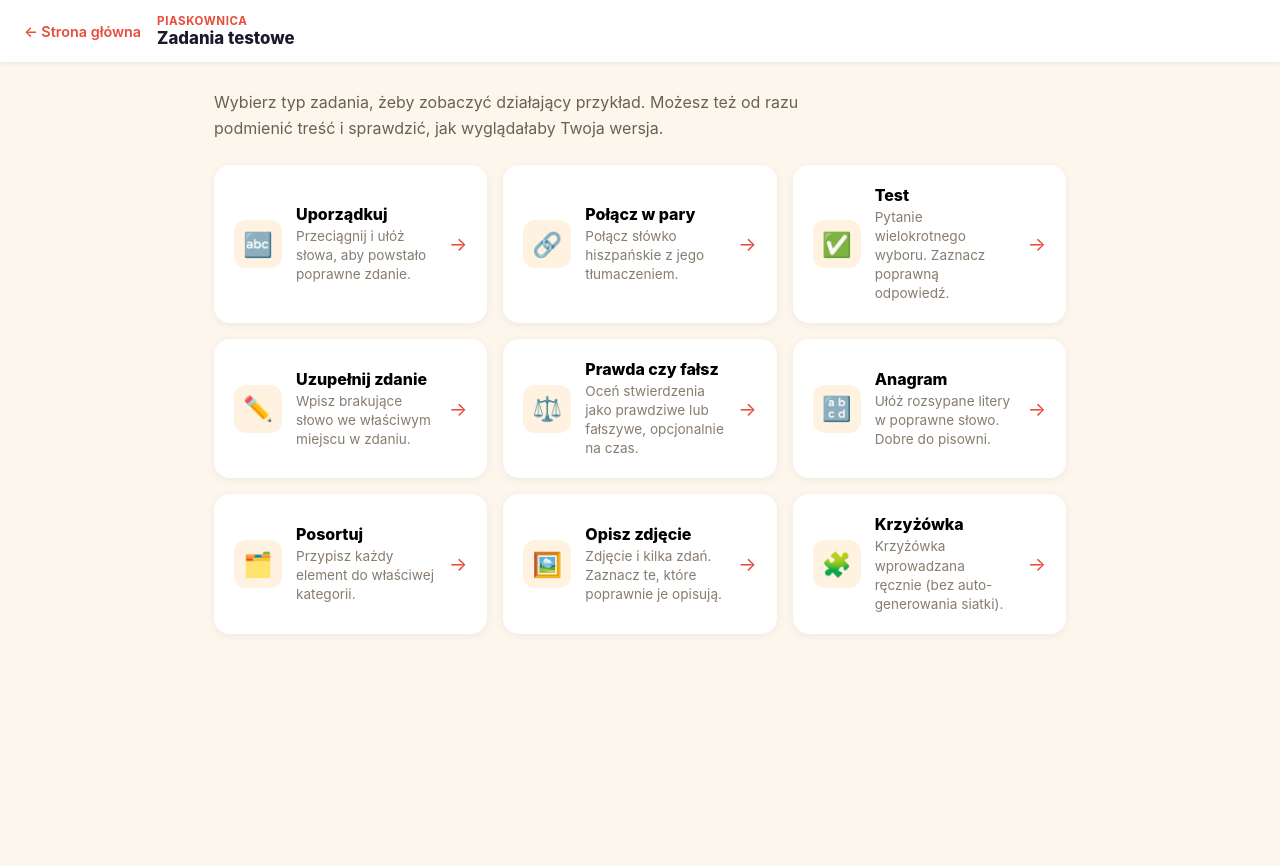
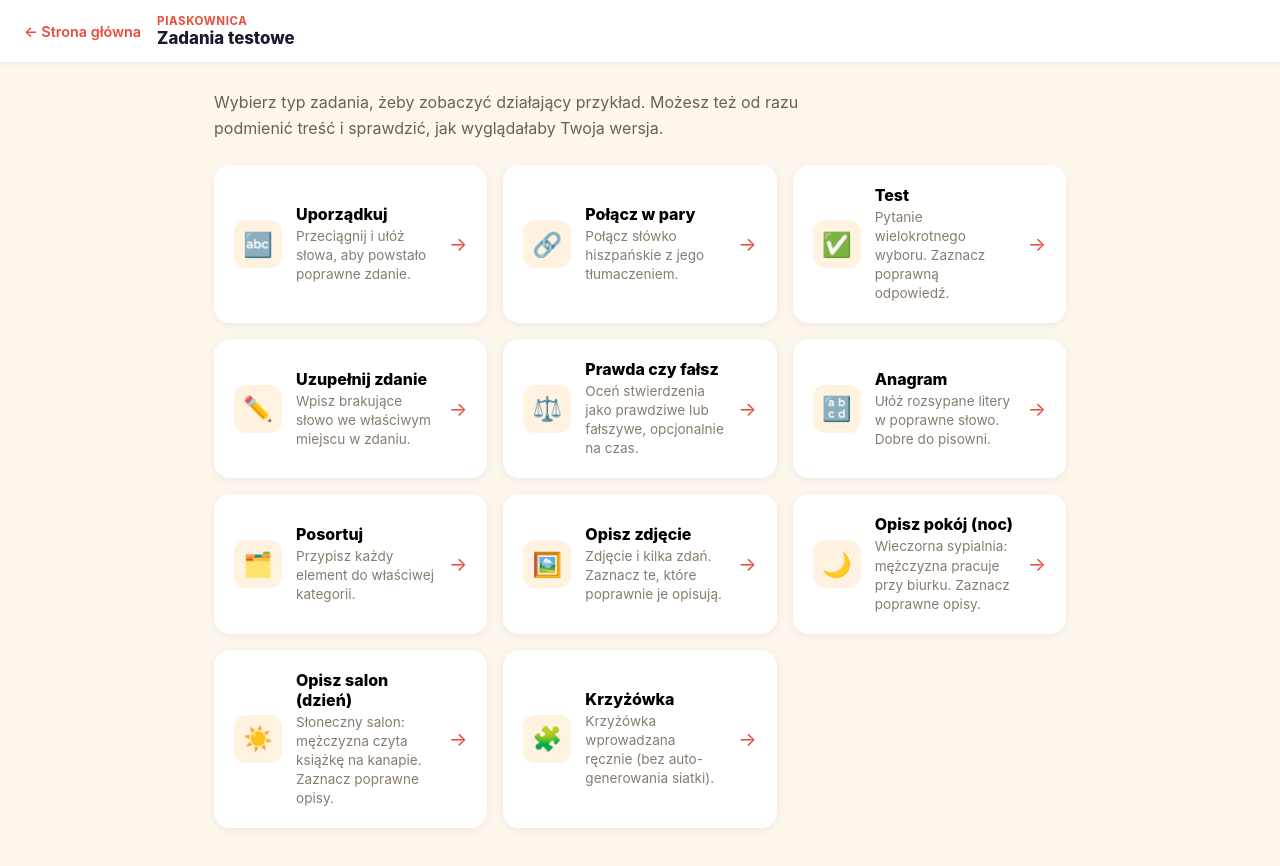
Before and after one commit to Reiv21/SpanishLessons, a React (Vite) app: page /zadania in a window 1280 px wide. Shown: the top 866 px of the page. Before the commit the page ends 800 px from the top, so only its background shows below. Built offline with nearby package versions, Linux system fonts and the light colour scheme.

Commit message:
feat: zadania opisu zdjecia dla obraz1 (sypialnia noc) i obraz2 (salon dzien)

```diff
--- a/src/data/exerciseTemplates.js
+++ b/src/data/exerciseTemplates.js
@@ -142,6 +142,52 @@ export const TEMPLATES = [
     },
   },
   {
+    type: "picture-choice",
+    slug: "opisz-pokoj-noc",
+    name: "Opisz pokój (noc)",
+    desc: "Wieczorna sypialnia: mężczyzna pracuje przy biurku. Zaznacz poprawne opisy.",
+    icon: "🌙",
+    defaultBlock: {
+      type: "picture-choice",
+      instruction: "Które zdania opisują to zdjęcie?",
+      image: "/obraz1.png",
+      imageAlt: "Mężczyzna pracuje wieczorem przy biurku w sypialni",
+      multiple: true,
+      options: [
+        { text: "Es de noche.", correct: true },
+        { text: "El hombre trabaja con el ordenador portátil.", correct: true },
+        { text: "Hay una cama en la habitación.", correct: true },
+        { text: "Sobre la mesa hay una taza.", correct: true },
+        { text: "El hombre está durmiendo en la cama.", correct: false },
+        { text: "Hace sol y el cielo está azul.", correct: false },
+        { text: "La habitación está vacía.", correct: false },
+      ],
+    },
+  },
+  {
+    type: "picture-choice",
+    slug: "opisz-salon-dzien",
+    name: "Opisz salon (dzień)",
+    desc: "Słoneczny salon: mężczyzna czyta książkę na kanapie. Zaznacz poprawne opisy.",
+    icon: "☀️",
+    defaultBlock: {
+      type: "picture-choice",
+      instruction: "Które zdania opisują to zdjęcie?",
+      image: "/obraz2.png",
+      imageAlt: "Mężczyzna czyta książkę na kanapie w słonecznym salonie",
+      multiple: true,
+      options: [
+        { text: "El hombre lee un libro.", correct: true },
+        { text: "Está sentado en el sofá.", correct: true },
+        { text: "Hay plantas en el salón.", correct: true },
+        { text: "Es de día y entra el sol.", correct: true },
+        { text: "El hombre está comiendo en la cocina.", correct: false },
+        { text: "Hay un perro debajo de la mesa.", correct: false },
+        { text: "Está lloviendo fuera.", correct: false },
+      ],
+    },
+  },
+  {
     type: "crossword",
     slug: "krzyzowka",
     name: "Krzyżówka",
--- a/src/pages/FaceTest.jsx
+++ b/src/pages/FaceTest.jsx
@@ -36,10 +36,6 @@ export default function FaceTest() {
         <h1 style={{ fontSize: "1.4rem", fontWeight: 800, margin: "0 0 6px" }}>
           Test mimik lektora
         </h1>
-        <p style={{ color: "#6a6055", margin: "0 0 24px" }}>
-          Podgląd wszystkich 12 wyrazów z arkusza p2 (lector_faces.png).
-          Jeśli twarze są dobrze wykadrowane, można podłączyć lektora do dialogów.
-        </p>
 
         <div
           style={{
```
Also changed, not shown: public/obraz1.png (added), 1 other file (tests, documents, lock files or other folders).
